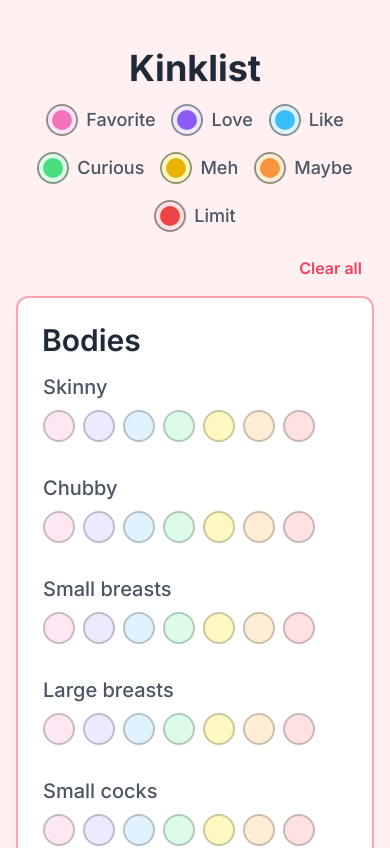
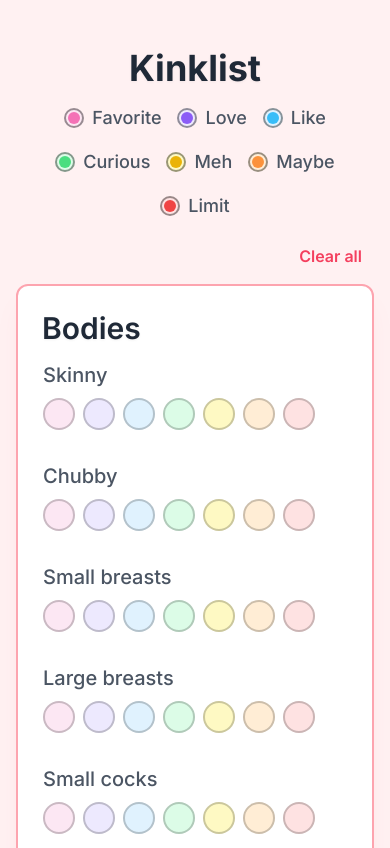
Before and after one commit to RoseCollared/kinkli, a Next.js app: page / in a window 390 px wide. Shown: the top 848 px of the page. Built offline with nearby package versions, Linux system fonts and the light colour scheme.

Commit message:
always show small radio buttons in legend

```diff
--- a/src/components/legend.tsx
+++ b/src/components/legend.tsx
@@ -24,31 +24,31 @@ export function Legend({ className }: LegendProps) {
       )}
     >
       <label className="flex items-center gap-2 text-lg font-medium text-gray-600">
-        <Radio value="7" checked readOnly />
+        <Radio value="7" checked readOnly alwaysSmall />
         Favorite
       </label>
       <label className="flex items-center gap-2 text-lg font-medium text-gray-600">
-        <Radio value="6" checked readOnly />
+        <Radio value="6" checked readOnly alwaysSmall />
         Love
       </label>
       <label className="flex items-center gap-2 text-lg font-medium text-gray-600">
-        <Radio value="5" checked readOnly />
+        <Radio value="5" checked readOnly alwaysSmall />
         Like
       </label>
       <label className="flex items-center gap-2 text-lg font-medium text-gray-600">
-        <Radio value="4" checked readOnly />
+        <Radio value="4" checked readOnly alwaysSmall />
         Curious
       </label>
       <label className="flex items-center gap-2 text-lg font-medium text-gray-600">
-        <Radio value="3" checked readOnly />
+        <Radio value="3" checked readOnly alwaysSmall />
         Meh
       </label>
       <label className="flex items-center gap-2 text-lg font-medium text-gray-600">
-        <Radio value="2" checked readOnly />
+        <Radio value="2" checked readOnly alwaysSmall />
         Maybe
       </label>
       <label className="flex items-center gap-2 text-lg font-medium text-gray-600">
-        <Radio value="1" checked readOnly />
+        <Radio value="1" checked readOnly alwaysSmall />
         Limit
       </label>
     </aside>
--- a/src/components/radio.tsx
+++ b/src/components/radio.tsx
@@ -14,17 +14,20 @@ const colorMap = {
   "7": "bg-pink-100 before:bg-pink-400", // 🩷
 };
 
-export const Radio = forwardRef<
-  HTMLInputElement,
-  InputHTMLAttributes<HTMLInputElement>
->((props, ref) => {
+export interface RadioProps extends InputHTMLAttributes<HTMLInputElement> {
+  /** Whether to render the small variant regardless of screen size */
+  alwaysSmall?: boolean;
+}
+
+export const Radio = forwardRef<HTMLInputElement, RadioProps>((props, ref) => {
+  const { name, value, className, alwaysSmall } = props;
+
   // This will be undefined when not used in a <FormProvider>
   const formContext = useFormContext() as UseFormReturn | undefined;
 
   const valueOfCheckedInput =
-    formContext && props.name ? formContext.watch(props.name) : undefined;
-  const isChecked =
-    props.value !== undefined && props.value === valueOfCheckedInput;
+    formContext && name ? formContext.watch(name) : undefined;
+  const isChecked = value !== undefined && value === valueOfCheckedInput;
 
   return (
     <input
@@ -34,15 +37,16 @@ export const Radio = forwardRef<
         // If the radio input is clicked while checked, we uncheck it
         // This goes against standard browser behavior, but I think it's the
         // most elegant way to remove the answer from an individual question
-        if (isChecked && props.name && formContext) {
-          formContext.setValue(props.name, null);
+        if (isChecked && name && formContext) {
+          formContext.setValue(name, null);
         }
       }}
       {...props}
       className={twMerge(
         "relative h-7 w-7 appearance-none rounded-full border-2 border-black/20 transition-colors before:absolute before:inset-1 before:rounded-full before:opacity-0 before:transition-opacity checked:border-black/40 checked:before:opacity-100 hover:before:opacity-70 checked:hover:before:opacity-100 xs:h-8 xs:w-8 lg:h-5 lg:w-5 lg:before:inset-0.5",
-        props.value && colorMap[props.value as string],
-        props.className
+        alwaysSmall && "h-5 w-5 before:inset-0.5 xs:h-5 xs:w-5",
+        value && colorMap[value as string],
+        className
       )}
     />
   );
```
